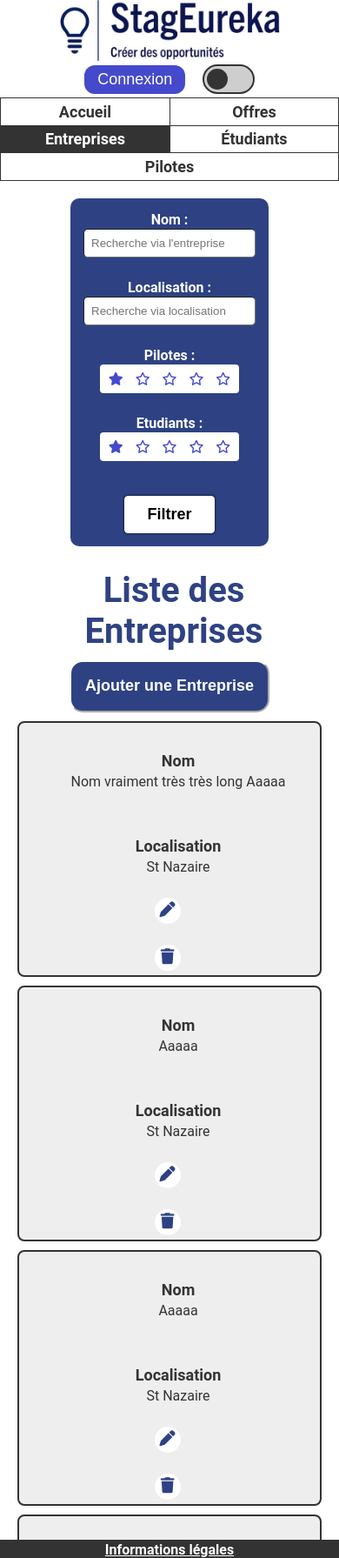
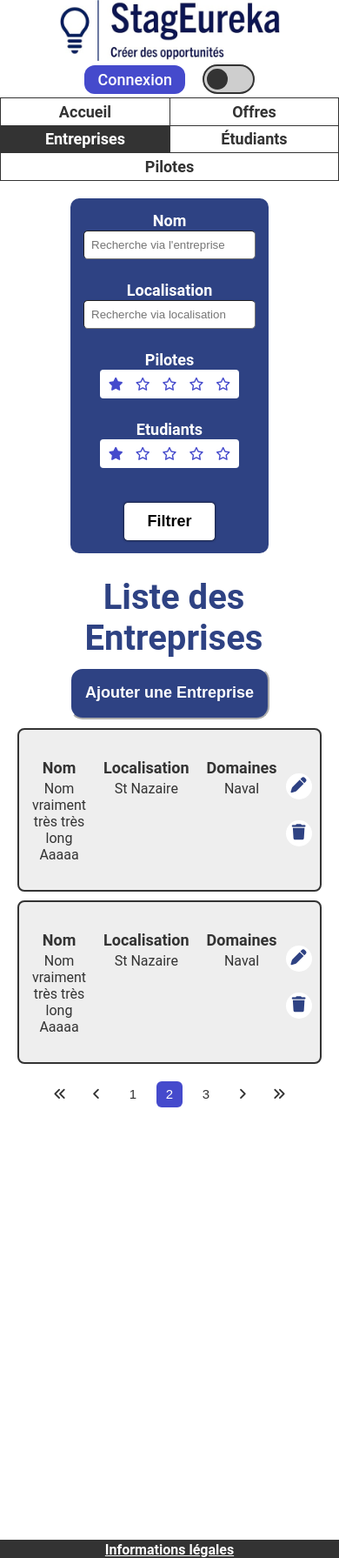
Before and after one commit to Sunslihgt/stagEureka, a PHP site: page /html_temp/liste_entreprises.html in a window 390 px wide. Shown: the whole page at 87% size. Run offline with PHP 8.4, Linux system fonts and the light colour scheme; some libraries are stand-ins or nearby versions.

Commit message:
Respect des normes du validateur W3C (label for, objets dans label, ids en doublon...) Page liste_offres.html enfin responsive

```diff
--- a/www/html_temp/css/style.css
+++ b/www/html_temp/css/style.css
@@ -848,9 +872,12 @@ textarea {
     margin-top: 97px;
 }
 
-.block-recherche label {
+.block-recherche label,
+.block-recherche h3 {
     display: block;
+    margin-top: 0;
     margin-bottom: 5px;
+    font-size: 18px;
 }
 
 #block-recherche-offres {
@@ -1157,7 +1189,8 @@ textarea {
         margin: 12px;
     }
 
-    .block-recherche label {
+    .block-recherche label,
+    .block-recherche h3 {
         margin-bottom: 1px;
     }
 
@@ -1398,10 +1437,10 @@ textarea {
         width: auto;
         /* word-break: break-all; */
         font-size: 26px;
-        background-color: red;
+        margin-bottom: 0;
     }
 
-    .info-carte {
+    #main-liste-offres .info-carte {
         flex-direction: column;
     }
 }
--- a/www/html_temp/liste_entreprises.html
+++ b/www/html_temp/liste_entreprises.html
@@ -18,28 +18,24 @@
     <header>
         <div id="header-div">
             <div id="header-logo-div">
-                <img src="images/logo_complet_clair_compresse.jpg" alt="Logo StagEureka" class="logo" id="logo-light"
-                    hidden>
-                <img src="images/logo_complet_sombre_compresse.jpg" alt="Logo StagEureka" class="logo" id="logo-dark"
-                    hidden>
+                <img src="images/logo_complet_clair_compresse.jpg" alt="Logo StagEureka" class="logo" id="logo-light" hidden>
+                <img src="images/logo_complet_sombre_compresse.jpg" alt="Logo StagEureka" class="logo" id="logo-dark" hidden>
             </div>
 
             <div id="header-button-div">
-                <a href="connexion.html">
-                    <button class="header-button">Connexion</button>
-                </a>
+                <a class="header-button" href="connexion.html">Connexion</a>
 
                 <span></span>
 
                 <div id="div-switch">
-                    <label class="switch">
+                    <div class="switch">
                         <input type="checkbox" id="checkbox-theme">
-                        <div class="slider"></div>
+                        <label class="slider" for="checkbox-theme"></label>
                         <div class="slider-carte">
                             <div class="slider-carte-face slider-carte-gauche"></div>
                             <div class="slider-carte-face slider-carte-droite"></div>
                         </div>
-                    </label>
+                    </div>
                 </div>
             </div>
         </div>
@@ -64,19 +60,19 @@
                 <div id="champs-filtre">
                     <div class="barres-recherche">
                         <div class="element-recherche" id="entreprise-recherche">
-                            <label for="nom-entreprise-filtre">Nom :</label>
+                            <label for="nom-entreprise-filtre">Nom</label>
                             <input type="text" placeholder="Recherche via l'entreprise" class="case-recherche" id="nom-entreprise-filtre">
                         </div>
                         <span></span>
                         <div class="element-recherche" id="localisation-recherche">
-                            <label for="nom-localisation-filtre">Localisation :</label>
+                            <label for="nom-localisation-filtre">Localisation</label>
                             <input type="text" placeholder="Recherche via localisation" class="case-recherche" id="nom-localisation-filtre">
                         </div>
                     </div>
                     <span></span>
                     <div class="recherche-etoiles">
                         <div class="element-recherche" id="note-pilotes">
-                            <label for="etoiles-pilote-filtre">Pilotes :</label>
+                            <h3>Pilotes</h3>
                             <div class="champ-etoiles" id="etoiles-pilote-filtre">
                                 <button type="button" class="etoile" id="filtre-etoile-pilote-1"><i class="fa-solid fa-star"></i></button>
                                 <button type="button" class="etoile" id="filtre-etoile-pilote-2"><i class="fa-regular fa-star"></i></button>
@@ -87,7 +83,7 @@
                             <input type="hidden" name="note-pilote" id="note-pilote" value="1">
                         </div>
                         <div class="element-recherche" id="note-etudiants">
-                            <label for="etoiles-etudiant-filtre">Etudiants :</label>
+                            <h3>Etudiants</h3>
                             <div class="champ-etoiles" id="etoiles-etudiant-filtre">
                                 <button type="button" class="etoile" id="filtre-etoile-etudiant-1"><i class="fa-solid fa-star"></i></button>
                                 <button type="button" class="etoile" id="filtre-etoile-etudiant-2"><i class="fa-regular fa-star"></i></button>
@@ -112,23 +108,23 @@
             <div id="selection-entreprise">
                 <div class="carte carte-entreprise" id="carte-entreprise-1">
                     <div class="info-carte">
-                        <div class="element-carte" id="div-carte-nom-entreprise">
+                        <div class="element-carte">
                             <p class="element-carte-titre">Nom</p>
                             <p class="element-carte-valeur">Nom vraiment très très long Aaaaa</p>
                         </div>
-                        <div class="element-carte" id="div-carte-localisation">
+                        <div class="element-carte">
                             <p class="element-carte-titre">Localisation</p>
                             <p class="element-carte-valeur">St Nazaire</p>
                         </div>
-                        <div class="element-carte" id="div-carte-domaine">
+                        <div class="element-carte">
                             <p class="element-carte-titre">Domaines</p>
                             <p class="element-carte-valeur">Naval</p>
                         </div>
-                        <div class="element-carte" id="div-carte-places">
+                        <div class="element-carte div-carte-places">
                             <p class="element-carte-titre">Places</p>
                             <p class="element-carte-valeur">42</p>
                         </div>
-                        <div class="element-carte" id="div-carte-note-pilote">
+                        <div class="element-carte div-carte-note-pilote">
                             <p class="element-carte-titre">Pilotes</p>
                             <p class="etoiles-bleues">
                                 <i class="fa-solid fa-star"></i>
@@ -138,7 +134,7 @@
                                 <i class="fa-regular fa-star"></i>
                             </p>
                         </div>
-                        <div class="element-carte" id="div-carte-note-etudiant">
+                        <div class="element-carte div-carte-note-etudiant">
                             <p class="element-carte-titre">Etudiants</p>
                             <p class="etoiles-bleues">
                                 <i class="fa-solid fa-star"></i>
@@ -155,25 +151,26 @@
                         </div>
                     </div>
                 </div>
-                <div class="carte carte-entreprise" id="carte-entreprise-1">
+
+                <div class="carte carte-entreprise" id="carte-entreprise-2">
                     <div class="info-carte">
-                        <div class="element-carte" id="div-carte-nom-entreprise">
+                        <div class="element-carte">
                             <p class="element-carte-titre">Nom</p>
-                            <p class="element-carte-valeur">Aaaaa</p>
+                            <p class="element-carte-valeur">Nom vraiment très très long Aaaaa</p>
                         </div>
-                        <div class="element-carte" id="div-carte-localisation">
+                        <div class="element-carte">
                             <p class="element-carte-titre">Localisation</p>
                             <p class="element-carte-valeur">St Nazaire</p>
                         </div>
-                        <div class="element-carte" id="div-carte-domaine">
+                        <div class="element-carte">
                             <p class="element-carte-titre">Domaines</p>
                             <p class="element-carte-valeur">Naval</p>
                         </div>
-                        <div class="element-carte" id="div-carte-places">
+                        <div class="element-carte div-carte-places">
                             <p class="element-carte-titre">Places</p>
                             <p class="element-carte-valeur">42</p>
                         </div>
-                        <div class="element-carte" id="div-carte-note-pilote">
+                        <div class="element-carte div-carte-note-pilote">
                             <p class="element-carte-titre">Pilotes</p>
                             <p class="etoiles-bleues">
                                 <i class="fa-solid fa-star"></i>
@@ -183,7 +180,7 @@
                                 <i class="fa-regular fa-star"></i>
                             </p>
                         </div>
-                        <div class="element-carte" id="div-carte-note-etudiant">
+                        <div class="element-carte div-carte-note-etudiant">
                             <p class="element-carte-titre">Etudiants</p>
                             <p class="etoiles-bleues">
                                 <i class="fa-solid fa-star"></i>
@@ -200,141 +197,7 @@
                         </div>
                     </div>
                 </div>
-                <div class="carte carte-entreprise" id="carte-entreprise-1">
-                    <div class="info-carte">
-                        <div class="element-carte" id="div-carte-nom-entreprise">
-                            <p class="element-carte-titre">Nom</p>
-                            <p class="element-carte-valeur">Aaaaa</p>
-                        </div>
-                        <div class="element-carte" id="div-carte-localisation">
-                            <p class="element-carte-titre">Localisation</p>
-                            <p class="element-carte-valeur">St Nazaire</p>
-                        </div>
-                        <div class="element-carte" id="div-carte-domaine">
-                            <p class="element-carte-titre">Domaines</p>
-                            <p class="element-carte-valeur">Naval</p>
-                        </div>
-                        <div class="element-carte" id="div-carte-places">
-                            <p class="element-carte-titre">Places</p>
-                            <p class="element-carte-valeur">42</p>
-                        </div>
-                        <div class="element-carte" id="div-carte-note-pilote">
-                            <p class="element-carte-titre">Pilotes</p>
-                            <p class="etoiles-bleues">
-                                <i class="fa-solid fa-star"></i>
-                                <i class="fa-solid fa-star"></i>
-                                <i class="fa-regular fa-star"></i>
-                                <i class="fa-regular fa-star"></i>
-                                <i class="fa-regular fa-star"></i>
-                            </p>
-                        </div>
-                        <div class="element-carte" id="div-carte-note-etudiant">
-                            <p class="element-carte-titre">Etudiants</p>
-                            <p class="etoiles-bleues">
-                                <i class="fa-solid fa-star"></i>
-                                <i class="fa-regular fa-star"></i>
-                                <i class="fa-regular fa-star"></i>
-                                <i class="fa-regular fa-star"></i>
-                                <i class="fa-regular fa-star"></i>
-                            </p>
-                        </div>
-                        <div class="boutons-carte">
-                            <button class="bouton-carte bouton-modification"><i class="fa-solid fa-pen"></i></button>
-                            <span></span>
-                            <button class="bouton-carte bouton-suppression"><i class="fa-solid fa-trash"></i></button>
-                        </div>
-                    </div>
-                </div>
-                <div class="carte carte-entreprise" id="carte-entreprise-1">
-                    <div class="info-carte">
-                        <div class="element-carte" id="div-carte-nom-entreprise">
-                            <p class="element-carte-titre">Nom</p>
-                            <p class="element-carte-valeur">Aaaaa</p>
-                        </div>
-                        <div class="element-carte" id="div-carte-localisation">
-                            <p class="element-carte-titre">Localisation</p>
-                            <p class="element-carte-valeur">St Nazaire</p>
-                        </div>
-                        <div class="element-carte" id="div-carte-domaine">
-                            <p class="element-carte-titre">Domaines</p>
-                            <p class="element-carte-valeur">Naval</p>
-                        </div>
-                        <div class="element-carte" id="div-carte-places">
-                            <p class="element-carte-titre">Places</p>
-                            <p class="element-carte-valeur">42</p>
-                        </div>
-                        <div class="element-carte" id="div-carte-note-pilote">
-                            <p class="element-carte-titre">Pilotes</p>
-                            <p class="etoiles-bleues">
-                                <i class="fa-solid fa-star"></i>
-                                <i class="fa-solid fa-star"></i>
-                                <i class="fa-regular fa-star"></i>
-                                <i class="fa-regular fa-star"></i>
-                                <i class="fa-regular fa-star"></i>
-                            </p>
-                        </div>
-                        <div class="element-carte" id="div-carte-note-etudiant">
-                            <p class="element-carte-titre">Etudiants</p>
-                            <p class="etoiles-bleues">
-                                <i class="fa-solid fa-star"></i>
-                                <i class="fa-regular fa-star"></i>
-                                <i class="fa-regular fa-star"></i>
-                                <i class="fa-regular fa-star"></i>
-                                <i class="fa-regular fa-star"></i>
-                            </p>
-                        </div>
-                        <div class="boutons-carte">
-                            <button class="bouton-carte bouton-modification"><i class="fa-solid fa-pen"></i></button>
-                            <span></span>
-                            <button class="bouton-carte bouton-suppression"><i class="fa-solid fa-trash"></i></button>
-                        </div>
-                    </div>
-                </div>
-                <div class="carte carte-entreprise" id="carte-entreprise-1">
-                    <div class="info-carte">
-                        <div class="element-carte" id="div-carte-nom-entreprise">
-                            <p class="element-carte-titre">Nom</p>
-                            <p class="element-carte-valeur">Aaaaa</p>
-                        </div>
-                        <div class="element-carte" id="div-carte-localisation">
-                            <p class="element-carte-titre">Localisation</p>
-                            <p class="element-carte-valeur">St Nazaire</p>
-                        </div>
-                        <div class="element-carte" id="div-carte-domaine">
-                            <p class="element-carte-titre">Domaines</p>
-                            <p class="element-carte-valeur">Naval</p>
-                        </div>
-                        <div class="element-carte" id="div-carte-places">
-                            <p class="element-carte-titre">Places</p>
-                            <p class="element-carte-valeur">42</p>
-                        </div>
-                        <div class="element-carte" id="div-carte-note-pilote">
-                            <p class="element-carte-titre">Pilotes</p>
-                            <p class="etoiles-bleues">
-                                <i class="fa-solid fa-star"></i>
-                                <i class="fa-solid fa-star"></i>
-                                <i class="fa-regular fa-star"></i>
-                                <i class="fa-regular fa-star"></i>
-                                <i class="fa-regular fa-star"></i>
-                            </p>
-                        </div>
-                        <div class="element-carte" id="div-carte-note-etudiant">
-                            <p class="element-carte-titre">Etudiants</p>
-                            <p class="etoiles-bleues">
-                                <i class="fa-solid fa-star"></i>
-                                <i class="fa-regular fa-star"></i>
-                                <i class="fa-regular fa-star"></i>
-                                <i class="fa-regular fa-star"></i>
-                                <i class="fa-regular fa-star"></i>
-                            </p>
-                        </div>
-                        <div class="boutons-carte">
-                            <button class="bouton-carte bouton-modification"><i class="fa-solid fa-pen"></i></button>
-                            <span></span>
-                            <button class="bouton-carte bouton-suppression"><i class="fa-solid fa-trash"></i></button>
-                        </div>
-                    </div>
-                </div>
+
 
                 <!-- Pagination des résultats -->
                 <div class="conteneur-pagination-cartes">
@@ -353,9 +216,7 @@
     </main>
 
     <footer>
-        <a href="infos_legales.html">
-            Informations légales
-        </a>
+        <a href="infos_legales.html">Informations légales</a>
     </footer>
 </body>
 
```
Also changed, not shown: other parts of www/html_temp/css/style.css (+49 -14 lines), www/html_temp/accueil.html (+6 -9 lines), www/html_temp/connexion.html (+7 -11 lines), www/html_temp/creation_entreprise.html (+7 -10 lines), www/html_temp/creation_etudiant.html (+6 -10 lines), www/html_temp/creation_offre.html (+11 -14 lines), www/html_temp/creation_pilote.html (+7 -12 lines), www/html_temp/infos_legales.html (+6 -8 lines), www/html_temp/liste_etudiants.html (+46 -27 lines), www/html_temp/liste_offres.html (+84 -32 lines), www/html_temp/liste_pilotes.html (+35 -20 lines), www/html_temp/modif_etudiant.html (+14 -26 lines), www/html_temp/modif_pilote.html (+14 -26 lines), www/html_temp/page_erreur.html (+9 -17 lines).
